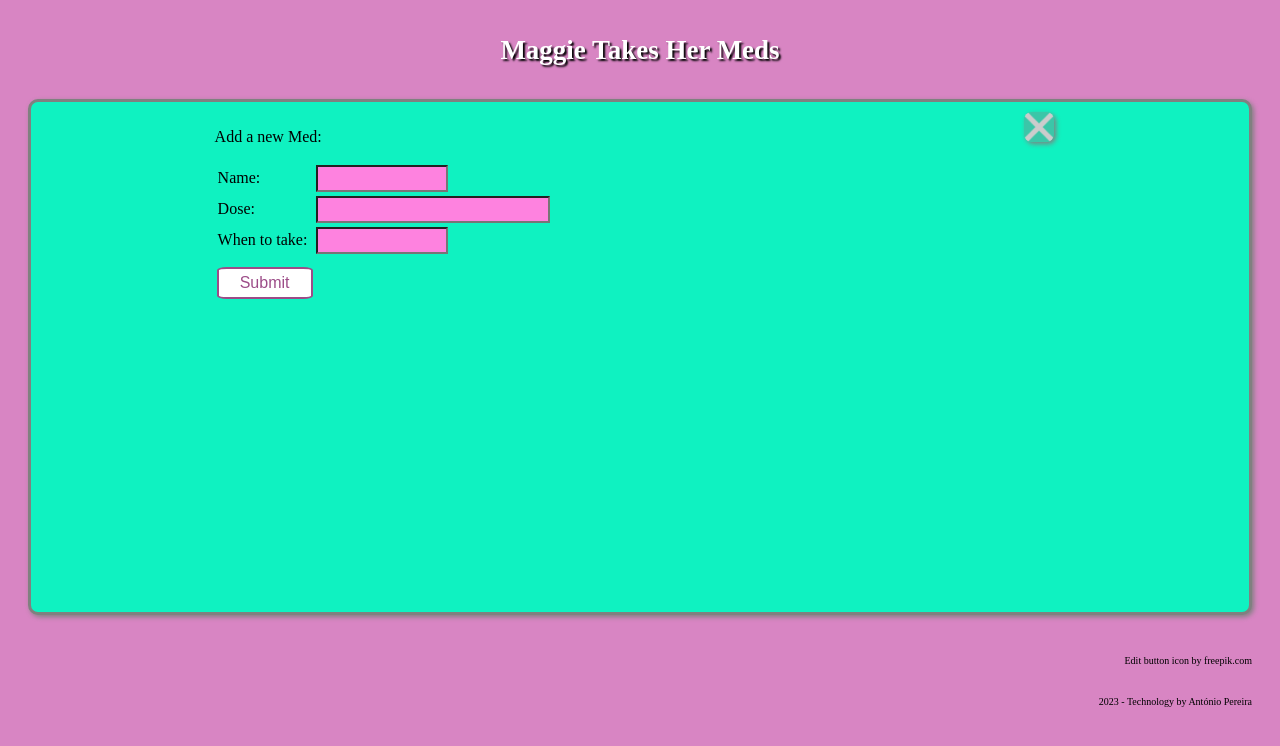
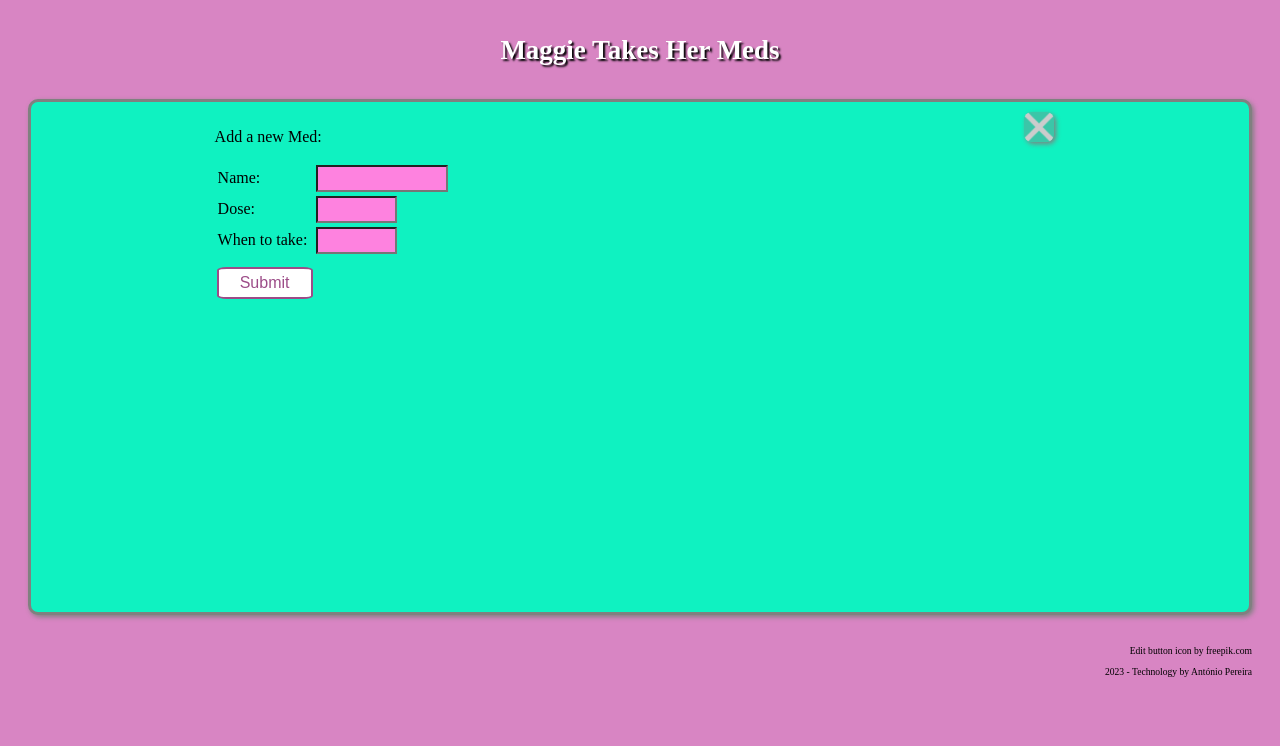
Before and after one commit to APereira23/maggie-takes-her-meds, a React (Create React App) app: page / in a window 1280 px wide. Both pictures are taken after a click on the button 1039 px from the left and 126 px from the top of the page. Shown: the top 746 px of the page. Built offline with nearby package versions, Linux system fonts and the light colour scheme.

Commit message:
more style fixes

```diff
--- a/src/App.css
+++ b/src/App.css
@@ -46,7 +46,6 @@ input {
 .item-header {
   font-weight: 800;
   background-color: rgba(240, 248, 255, 0.639);
-
 }
 
 .edit-menu-header {
@@ -102,11 +101,11 @@ input {
   background-size: 100%;
   background-color: rgba(216, 133, 195, 0.895);
   background-repeat: no-repeat;
-  margin-bottom: 5px;
+  margin-right: 15px;
   border: none;
   border-radius: 25%;
-  height: 1.2rem;
-  width: 1.2rem;
+  height: 1.5rem;
+  width: 1.5rem;
   cursor: pointer;
 }
 
@@ -115,11 +114,10 @@ input {
   background-size: 100%;
   background-color: rgba(216, 133, 195, 0.895);
   background-repeat: no-repeat;
-  margin-bottom: 5px;
   border: none;
   border-radius: 25%;
-  height: 1.2rem;
-  width: 1.2rem;
+  height: 1.5rem;
+  width: 1.5rem;
   cursor: pointer;
 }
 
@@ -147,11 +145,11 @@ input {
 }
 
 footer {
-  padding-top: 10px;
+  padding-top: 20px;
 }
 
 footer p {
-  margin-top: 30px;
+  margin-top: 10px;
   text-align: right;
-  font-size: 10px;
+  font-size: 0.6rem;
 }
--- a/src/components/AddItem.js
+++ b/src/components/AddItem.js
@@ -45,9 +45,9 @@ class AddItem extends Component {
                 <td><input
                   id="newDose"
                   ref={this.newDoseRef}
-                  type="number"
-                  size="1"
-                  pattern="[0-9]"
+                  type="text"
+                  size="5"
+                  maxLength="30"
                   required
                 /></td>
               </tr>
@@ -57,7 +57,7 @@ class AddItem extends Component {
                   id="newTime"
                   ref={this.newTimeRef}
                   type="text"
-                  size="10"
+                  size="5"
                   maxLength="30"
                   required
                 /></td>
--- a/src/components/EditItem.js
+++ b/src/components/EditItem.js
@@ -54,9 +54,9 @@ class EditItem extends Component {
               <input
                 id="editDose"
                 ref={this.editDoseRef}
-                type="number"
-                size="1"
-                min="0"
+                type="text"
+                size="5"
+                maxLength="30"
                 defaultValue={item.dose}
                 required
               />
@@ -70,7 +70,7 @@ class EditItem extends Component {
                 ref={this.editTimeRef}
                 type="text"
                 size="5"
-                min="0"
+                maxLength="30"
                 defaultValue={item.time}
                 required
               />
--- a/src/components/Overview.js
+++ b/src/components/Overview.js
@@ -74,6 +74,7 @@ class Overview extends Component {
             />
             return (
             <thead className="overview-list-item" key={item.id}>
+              <br></br>
               <tr>
                 <td className="item-header">{item.name}</td>
                 <td>
```
